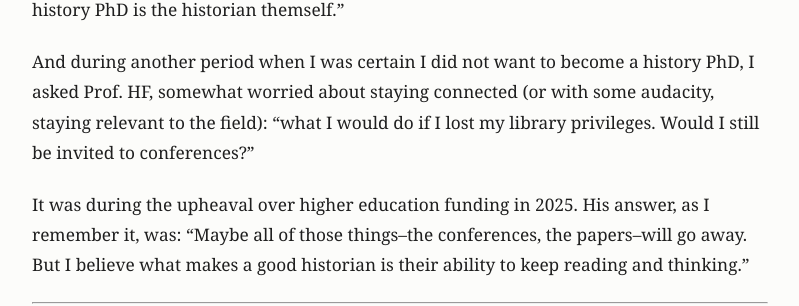
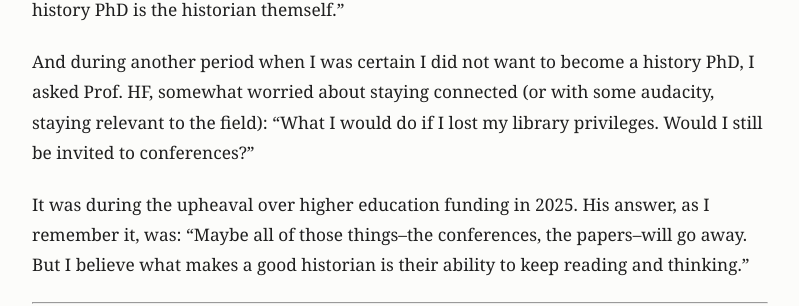
Before and after one commit to f-a-shen/personal-bio-host, a Jekyll site: the page built from _posts/2026-10-25-in-search-of-methodologies-and-me.md, in a window 1280 px wide and 900 px high, scrolled down 2761 px. Shown: the part 210-516 px from the top of the window, without its empty margins (222-1021 px from the left). Built offline with Jekyll 4.4.1, drawn with Linux system fonts in a browser that asks for light colours.

```diff
--- a/_posts/2026-10-25-in-search-of-methodologies-and-me.md
+++ b/_posts/2026-10-25-in-search-of-methodologies-and-me.md
@@ -56,7 +56,7 @@ I had been thinking about the evolution of digital methods and the labor involve
 
 As I remember it, Prof. L thought for a moment and said, “I believe the product of a history PhD is the historian themself.”
 
-And during another period when I was certain I did not want to become a history PhD, I asked Prof. HF, somewhat worried about staying connected (or with some audacity, staying relevant to the field): "what I would do if I lost my library privileges. Would I still be invited to conferences?"
+And during another period when I was certain I did not want to become a history PhD, I asked Prof. HF, somewhat worried about staying connected (or with some audacity, staying relevant to the field): "What I would do if I lost my library privileges. Would I still be invited to conferences?"
 
 It was during the upheaval over higher education funding in 2025. His answer, as I remember it, was: “Maybe all of those things--the conferences, the papers--will go away. But I believe what makes a good historian is their ability to keep reading and thinking.”
 
```
